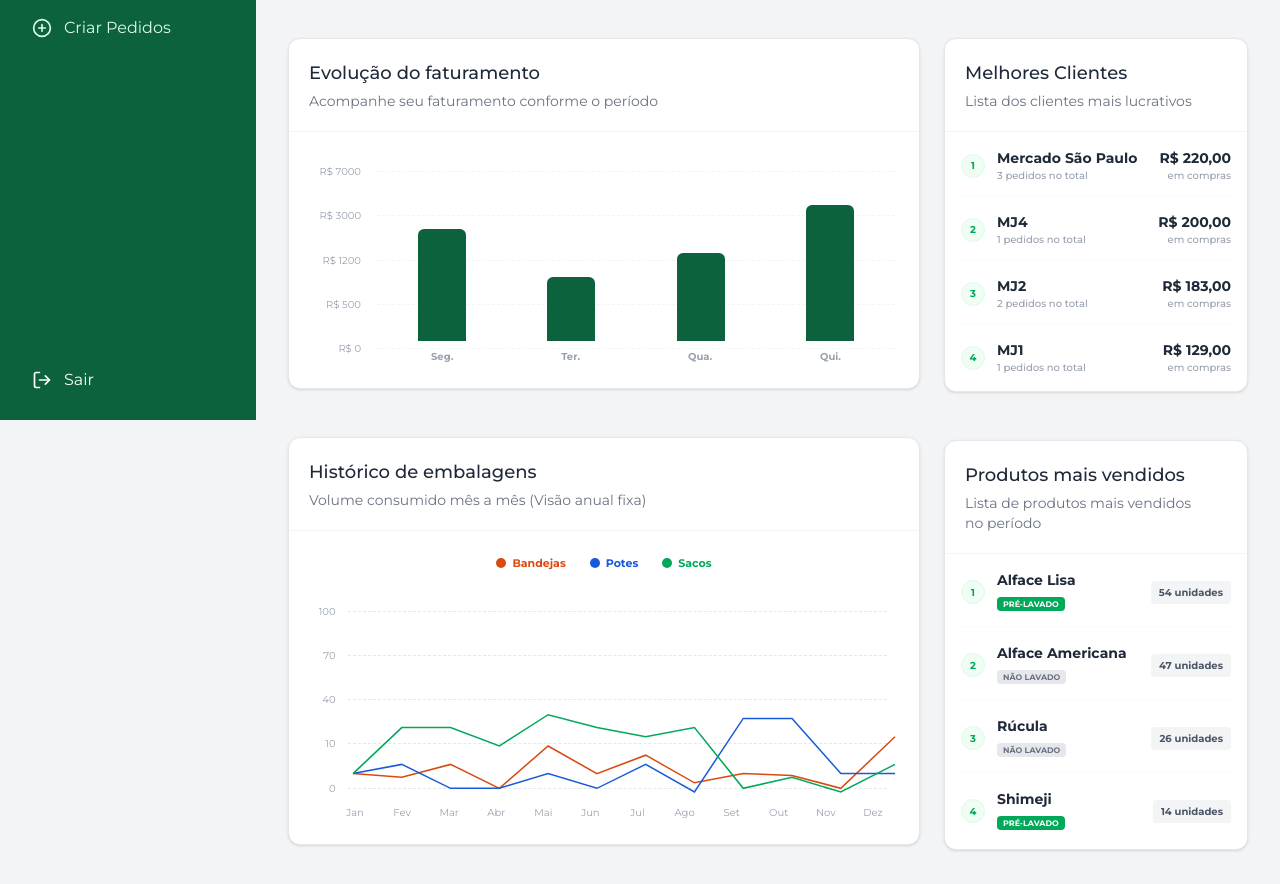
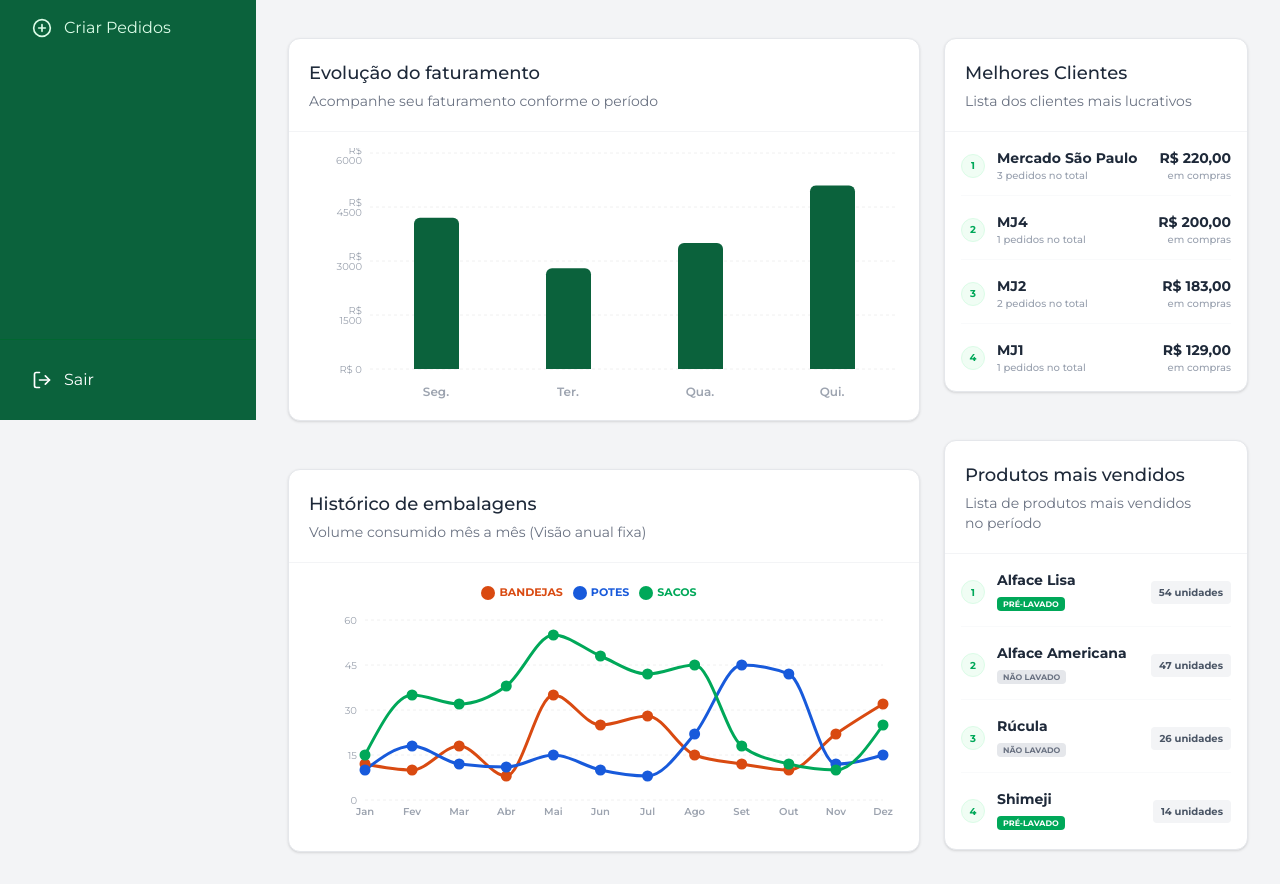
Before and after one commit to HortiControl/HortiControl_FrontEnd, a React (Vite) app in the folder frontend/: page / in a window 1280 px wide. Shown: the part 380-1264 px from the top of the page. Built offline with nearby package versions, Linux system fonts and the light colour scheme.

Commit message:
Adicionando gráficos na dashboard

```diff
--- a/frontend/package.json
+++ b/frontend/package.json
@@ -16,6 +16,7 @@
     "react": "^19.2.4",
     "react-dom": "^19.2.4",
     "react-router-dom": "^7.14.0",
+    "recharts": "^3.8.1",
     "tailwindcss": "^4.2.2"
   },
   "devDependencies": {
--- a/frontend/src/pages/Dashboard.jsx
+++ b/frontend/src/pages/Dashboard.jsx
@@ -6,8 +6,11 @@ import {
   Archive,
   ShoppingBag
 } from 'lucide-react';
-
 import { ContentCard } from '../components/ContentCard';
+import {
+  BarChart, Bar, XAxis, YAxis, CartesianGrid, Tooltip, ResponsiveContainer,
+  LineChart, Line, Legend
+} from 'recharts';
 
 export function Dashboard() {
   const periodos = ['Hoje', 'Semana passada', 'Esta semana', 'Este mês', 'Mês passado', 'Ano'];
@@ -29,7 +32,45 @@ export function Dashboard() {
   ];
 
   // Eixo X do gráfico
-  const meses = ['Jan', 'Fev', 'Mar', 'Abr', 'Mai', 'Jun', 'Jul', 'Ago', 'Set', 'Out', 'Nov', 'Dez'];
+  // const meses = ['Jan', 'Fev', 'Mar', 'Abr', 'Mai', 'Jun', 'Jul', 'Ago', 'Set', 'Out', 'Nov', 'Dez'];
+
+  const dataFaturamento = [
+    { name: 'Seg.', total: 4200 },
+    { name: 'Ter.', total: 2800 },
+    { name: 'Qua.', total: 3500 },
+    { name: 'Qui.', total: 5100 },
+  ];
+
+  const dataEmbalagens = [
+    { name: 'Jan', bandejas: 12, potes: 10, sacos: 15 },
+    { name: 'Fev', bandejas: 10, potes: 18, sacos: 35 },
+    { name: 'Mar', bandejas: 18, potes: 12, sacos: 32 },
+    { name: 'Abr', bandejas: 8, potes: 11, sacos: 38 },
+    { name: 'Mai', bandejas: 35, potes: 15, sacos: 55 },
+    { name: 'Jun', bandejas: 25, potes: 10, sacos: 48 },
+    { name: 'Jul', bandejas: 28, potes: 8, sacos: 42 },
+    { name: 'Ago', bandejas: 15, potes: 22, sacos: 45 },
+    { name: 'Set', bandejas: 12, potes: 45, sacos: 18 },
+    { name: 'Out', bandejas: 10, potes: 42, sacos: 12 },
+    { name: 'Nov', bandejas: 22, potes: 12, sacos: 10 },
+    { name: 'Dez', bandejas: 32, potes: 15, sacos: 25 },
+  ];
+
+  const CustomTooltip = ({ active, payload, label }) => {
+    if (active && payload && payload.length) {
+      return (
+        <div className="bg-white p-3 border border-gray-100 shadow-lg rounded-lg">
+          <p className="text-xs font-bold text-gray-400 mb-2">{label}</p>
+          {payload.map((entry, index) => (
+            <p key={index} className="text-sm font-bold" style={{ color: entry.color || entry.fill }}>
+              {entry.name}: {entry.value}
+            </p>
+          ))}
+        </div>
+      );
+    }
+    return null;
+  };
 
   return (
     <div className="flex flex-col gap-6">
@@ -46,11 +87,10 @@ export function Dashboard() {
           <button
             key={p}
             onClick={() => setPeriodoAtivo(p)}
-            className={`px-4 py-1.5 rounded-full text-sm font-medium transition-colors border ${
-              periodoAtivo === p
-                ? 'bg-[#00a859] text-white border-[#00a859]'
-                : 'bg-white text-gray-600 border-gray-300 hover:bg-gray-100'
-            }`}
+            className={`px-4 py-1.5 rounded-full text-sm font-medium transition-colors border ${periodoAtivo === p
+              ? 'bg-[#00a859] text-white border-[#00a859]'
+              : 'bg-white text-gray-600 border-gray-300 hover:bg-gray-100'
+              }`}
           >
             {p}
           </button>
@@ -90,15 +130,15 @@ export function Dashboard() {
           </div>
           <div className="flex justify-between">
             <div className="flex items-center gap-2">
-              <div className="w-8 h-8 bg-orange-50 text-orange-600 flex items-center justify-center rounded border border-orange-100"><Inbox size={16}/></div>
+              <div className="w-8 h-8 bg-orange-50 text-orange-600 flex items-center justify-center rounded border border-orange-100"><Inbox size={16} /></div>
               <div><p className="text-[9px] font-bold text-orange-600 uppercase">Bandejas</p><p className="font-bold text-gray-800 leading-none">24</p></div>
             </div>
             <div className="flex items-center gap-2">
-              <div className="w-8 h-8 bg-blue-50 text-blue-600 flex items-center justify-center rounded border border-blue-100"><Archive size={16}/></div>
+              <div className="w-8 h-8 bg-blue-50 text-blue-600 flex items-center justify-center rounded border border-blue-100"><Archive size={16} /></div>
               <div><p className="text-[9px] font-bold text-blue-600 uppercase">Potes</p><p className="font-bold text-gray-800 leading-none">67</p></div>
             </div>
             <div className="flex items-center gap-2">
-              <div className="w-8 h-8 bg-green-50 text-green-600 flex items-center justify-center rounded border border-green-100"><ShoppingBag size={16}/></div>
+              <div className="w-8 h-8 bg-green-50 text-green-600 flex items-center justify-center rounded border border-green-100"><ShoppingBag size={16} /></div>
               <div><p className="text-[9px] font-bold text-green-600 uppercase">Sacos</p><p className="font-bold text-gray-800 leading-none">43</p></div>
             </div>
           </div>
@@ -110,74 +150,81 @@ export function Dashboard() {
 
         {/* Seção de Gráficos (Evolução e Histórico) */}
         <div className="lg:col-span-2 flex flex-col gap-6">
+
+          {/* Gráfico de Barras - Evolução do Faturamento */}
           <ContentCard title="Evolução do faturamento" subtitle="Acompanhe seu faturamento conforme o período">
-            <div className="p-6 h-64 flex items-end justify-around relative">
-              {/* Linhas de Grade e Valores Y */}
-              <div className="absolute inset-x-6 inset-y-8 flex flex-col justify-between pointer-events-none">
-                {[7000, 3000, 1200, 500, 0].map(v => (
-                  <div key={v} className="flex items-center gap-4">
-                    <span className="text-[10px] text-gray-400 w-12 text-right">R$ {v}</span>
-                    <div className="flex-1 border-t border-dashed border-gray-100"></div>
-                  </div>
-                ))}
-              </div>
-              {/* Barras Mockadas */}
-              <div className="z-10 flex flex-col items-center gap-2 w-full ml-16">
-                <div className="flex items-end justify-around w-full h-40">
-                  <div className="w-12 bg-[#0B623C] rounded-t-md h-[70%] transition-all duration-500"></div>
-                  <div className="w-12 bg-[#0B623C] rounded-t-md h-[40%] transition-all duration-500"></div>
-                  <div className="w-12 bg-[#0B623C] rounded-t-md h-[55%] transition-all duration-500"></div>
-                  <div className="w-12 bg-[#0B623C] rounded-t-md h-[85%] transition-all duration-500"></div>
-                </div>
-                <div className="flex justify-around w-full text-[10px] font-bold text-gray-400">
-                  <span>Seg.</span><span>Ter.</span><span>Qua.</span><span>Qui.</span>
-                </div>
-              </div>
+            <div className="h-72 w-full p-4">
+              <ResponsiveContainer width="100%" height="100%">
+                <BarChart data={dataFaturamento}>
+                  <CartesianGrid strokeDasharray="3 3" vertical={false} stroke="#f0f0f0" />
+                  <XAxis
+                    dataKey="name"
+                    axisLine={false}
+                    tickLine={false}
+                    tick={{ fill: '#9ca3af', fontSize: 12, fontWeight: 600 }}
+                    dy={10}
+                  />
+                  <YAxis
+                    axisLine={false}
+                    tickLine={false}
+                    tick={{ fill: '#9ca3af', fontSize: 10 }}
+                    tickFormatter={(value) => `R$ ${value}`}
+                  />
+                  <Tooltip content={<CustomTooltip />} cursor={{ fill: '#f9fafb' }} />
+                  <Bar
+                    dataKey="total"
+                    fill="#0B623C"
+                    radius={[6, 6, 0, 0]}
+                    barSize={45}
+                  />
+                </BarChart>
+              </ResponsiveContainer>
             </div>
           </ContentCard>
 
           {/* Gráfico de Linhas - Histórico de Embalagens */}
           <ContentCard title="Histórico de embalagens" subtitle="Volume consumido mês a mês (Visão anual fixa)">
-             <div className="p-6">
-                {/* Legenda do Gráfico */}
-                <div className="flex justify-center gap-6 mb-8 text-[11px] font-bold">
-                  <div className="flex items-center gap-1.5"><div className="w-2.5 h-2.5 rounded-full bg-[#d94a11]"></div> <span className="text-[#d94a11]">Bandejas</span></div>
-                  <div className="flex items-center gap-1.5"><div className="w-2.5 h-2.5 rounded-full bg-[#185adb]"></div> <span className="text-[#185adb]">Potes</span></div>
-                  <div className="flex items-center gap-1.5"><div className="w-2.5 h-2.5 rounded-full bg-[#00a859]"></div> <span className="text-[#00a859]">Sacos</span></div>
-                </div>
-
-                <div className="relative h-48 pl-8 pr-2">
-                  {/* Linhas de Grade e Eixo Y */}
-                  <div className="absolute inset-y-0 left-0 right-2 flex flex-col justify-between pointer-events-none">
-                    {[100, 70, 40, 10, 0].map((val) => (
-                      <div key={val} className="flex items-center gap-3 w-full">
-                        <span className="text-[10px] text-gray-400 w-6 text-right">{val}</span>
-                        <div className="w-full border-t border-dashed border-gray-200"></div>
-                      </div>
-                    ))}
-                  </div>
-
-                  {/* SVG desenhando as linhas do gráfico */}
-                  <svg viewBox="0 0 100 100" preserveAspectRatio="none" className="absolute inset-y-0 left-10 right-2 w-[calc(100%-2.5rem)] h-full overflow-visible z-10 py-1">
-                     {/* Bandejas (Laranja/Vermelho) */}
-                     <polyline points="0,90 9,92 18,85 27,98 36,75 45,90 54,80 63,95 72,90 81,91 90,98 100,70" fill="none" stroke="#d94a11" strokeWidth="1.5" vectorEffect="non-scaling-stroke" />
-                     {/* Potes (Azul) */}
-                     <polyline points="0,90 9,85 18,98 27,98 36,90 45,98 54,85 63,100 72,60 81,60 90,90 100,90" fill="none" stroke="#185adb" strokeWidth="1.5" vectorEffect="non-scaling-stroke" />
-                     {/* Sacos (Verde) */}
-                     <polyline points="0,90 9,65 18,65 27,75 36,58 45,65 54,70 63,65 72,98 81,92 90,100 100,85" fill="none" stroke="#00a859" strokeWidth="1.5" vectorEffect="non-scaling-stroke" />
-                  </svg>
-
-                  {/* Eixo X (Meses) posicionado perfeitamente sob os pontos */}
-                  <div className="absolute -bottom-6 left-10 right-2 flex justify-between text-[10px] text-gray-400 px-0.5">
-                    {meses.map((mes) => (
-                      <span key={mes} className="w-6 text-center -ml-3">{mes}</span>
-                    ))}
-                  </div>
-                </div>
-
-                {/* Espaçador para o eixo X não encostar na borda */}
-                <div className="h-6"></div>
-             </div>
+            <div className="h-72 w-full p-4">
+              <ResponsiveContainer width="100%" height="100%">
+                <LineChart data={dataEmbalagens} margin={{ top: 5, right: 20, bottom: 5, left: 0 }}>
+                  <CartesianGrid strokeDasharray="3 3" vertical={false} stroke="#f0f0f0" />
+                  <XAxis
+                    dataKey="name"
+                    axisLine={false}
+                    tickLine={false}
+                    tick={{ fill: '#9ca3af', fontSize: 10, fontWeight: 600 }}
+                  />
+                  <YAxis axisLine={false} tickLine={false} tick={{ fill: '#9ca3af', fontSize: 10 }} />
+                  <Tooltip content={<CustomTooltip />} />
+                  <Legend verticalAlign="top" height={36} iconType="circle" wrapperStyle={{ fontSize: '11px', fontWeight: 'bold', textTransform: 'uppercase' }} />
+                  <Line
+                    name="Bandejas"
+                    type="monotone"
+                    dataKey="bandejas"
+                    stroke="#d94a11"
+                    strokeWidth={3}
+                    dot={{ r: 4, fill: '#d94a11' }}
+                    activeDot={{ r: 6 }}
+                  />
+                  <Line
+                    name="Potes"
+                    type="monotone"
+                    dataKey="potes"
+                    stroke="#185adb"
+                    strokeWidth={3}
+                    dot={{ r: 4, fill: '#185adb' }}
+                  />
+                  <Line
+                    name="Sacos"
+                    type="monotone"
+                    dataKey="sacos"
+                    stroke="#00a859"
+                    strokeWidth={3}
+                    dot={{ r: 4, fill: '#00a859' }}
+                  />
+                </LineChart>
+              </ResponsiveContainer>
+            </div>
           </ContentCard>
         </div>
 
@@ -188,7 +235,7 @@ export function Dashboard() {
               {melhoresClientes.map((c, i) => (
                 <div key={c.id} className="flex justify-between items-center pb-3 border-b border-gray-50 last:border-0 last:pb-0">
                   <div className="flex items-center gap-3">
-                    <div className="w-6 h-6 rounded-full bg-green-50 text-[#00a859] border border-green-100 flex items-center justify-center text-[10px] font-bold">{i+1}</div>
+                    <div className="w-6 h-6 rounded-full bg-green-50 text-[#00a859] border border-green-100 flex items-center justify-center text-[10px] font-bold">{i + 1}</div>
                     <div>
                       <p className="text-sm font-bold text-gray-800">{c.nome}</p>
                       <p className="text-[10px] text-gray-400 font-medium">{c.pedidos} pedidos no total</p>
@@ -208,7 +255,7 @@ export function Dashboard() {
               {produtosVendidos.map((p, i) => (
                 <div key={p.id} className="flex justify-between items-center pb-3 border-b border-gray-50 last:border-0 last:pb-0">
                   <div className="flex items-center gap-3">
-                    <div className="w-6 h-6 rounded-full bg-green-50 text-[#00a859] border border-green-100 flex items-center justify-center text-[10px] font-bold">{i+1}</div>
+                    <div className="w-6 h-6 rounded-full bg-green-50 text-[#00a859] border border-green-100 flex items-center justify-center text-[10px] font-bold">{i + 1}</div>
                     <div>
                       <p className="text-sm font-bold text-gray-800">{p.nome}</p>
                       <span className={`text-[8px] font-bold px-1.5 py-0.5 rounded uppercase ${p.tipo === 'Pré-Lavado' ? 'bg-[#00a859] text-white' : 'bg-gray-200 text-gray-500'}`}>
```
Also changed, not shown: 1 other file (tests, documents, lock files or other folders).
